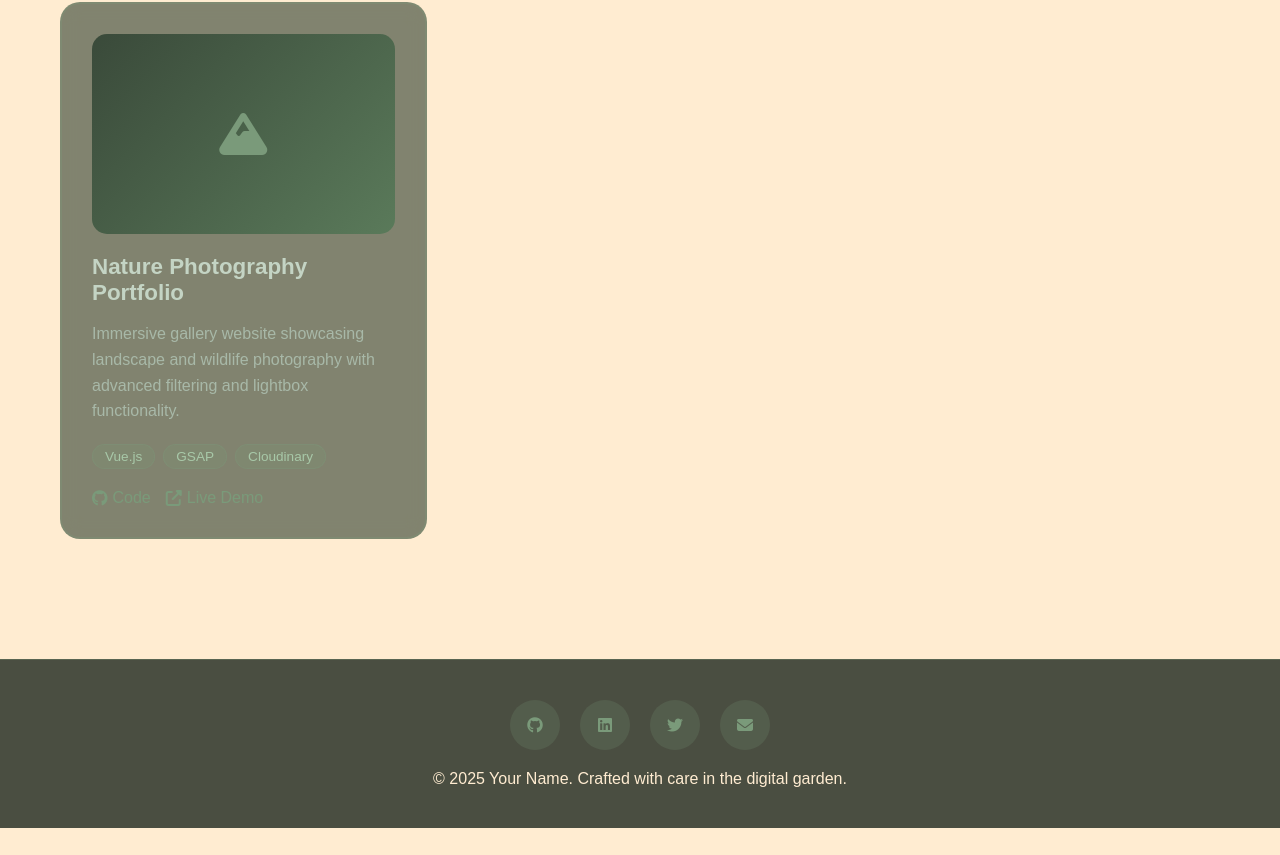
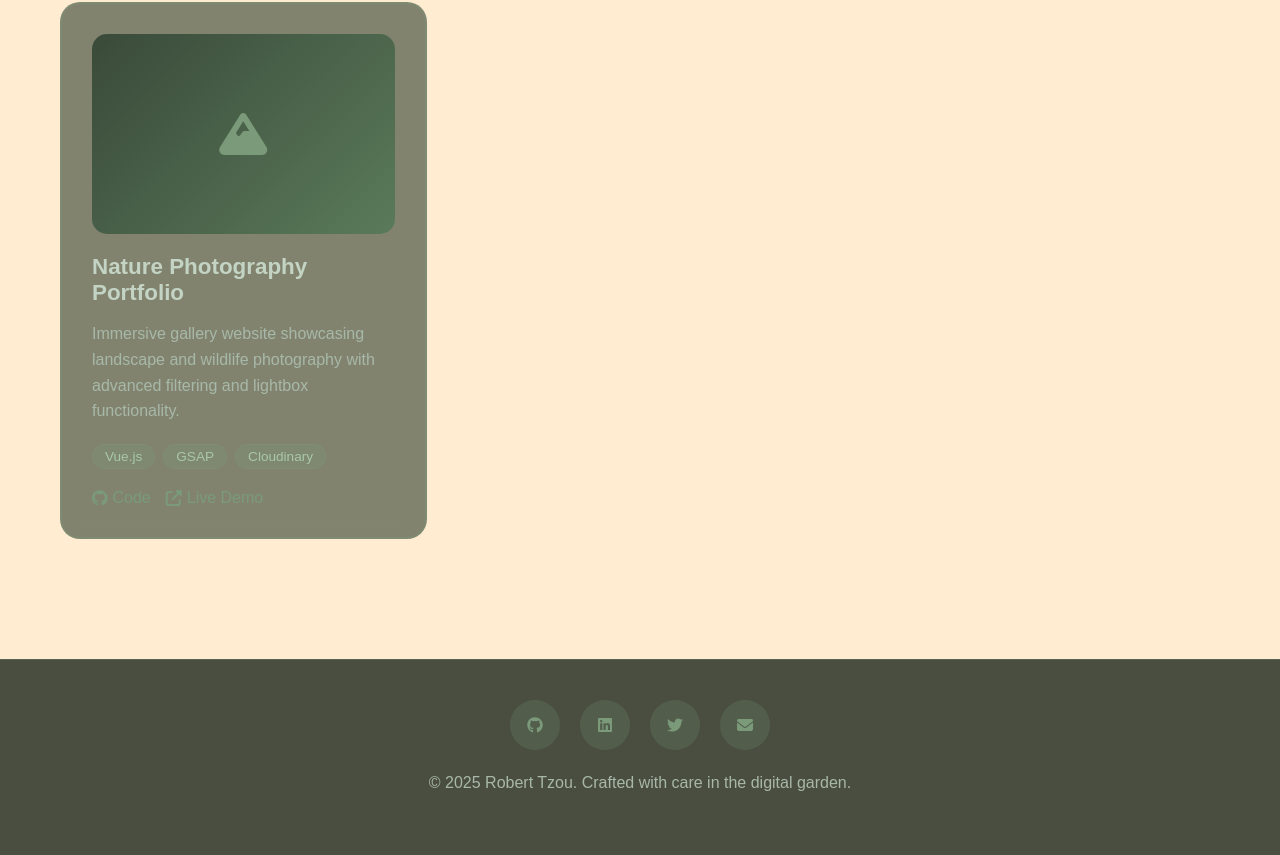
Before and after one commit to robtzou/blog, a website built with Vite: page blog-robtzou/index.html in a window 1280 px wide. Shown: the part 1523-2378 px from the top of the page. Before the commit the page ends 2351 px from the top, so only its background shows below. Built offline with nearby package versions, Linux system fonts and the light colour scheme.

Commit message:
[Style] changed fonts for footer

```diff
--- a/blog-robtzou/index.html
+++ b/blog-robtzou/index.html
@@ -416,6 +416,7 @@
         <div class="hero-content">
             <h1>Robert M. Tzou</h1>
             <p>Software Developer & Data Enthusiast</p>
+            <p>Everyday is any opportunity.</p>
             <a href="#projects" class="cta-button">Explore My Work</a>
         </div>
     </section>
@@ -519,7 +520,7 @@
             <a href="#" class="social-link"><i class="fab fa-twitter"></i></a>
             <a href="#" class="social-link"><i class="fas fa-envelope"></i></a>
         </div>
-        <p>&copy; 2025 Your Name. Crafted with care in the digital garden.</p>
+        <p class="project-description">&copy; 2025 Robert Tzou. Crafted with care in the digital garden.</p>
     </footer>
 
     <script>
```
